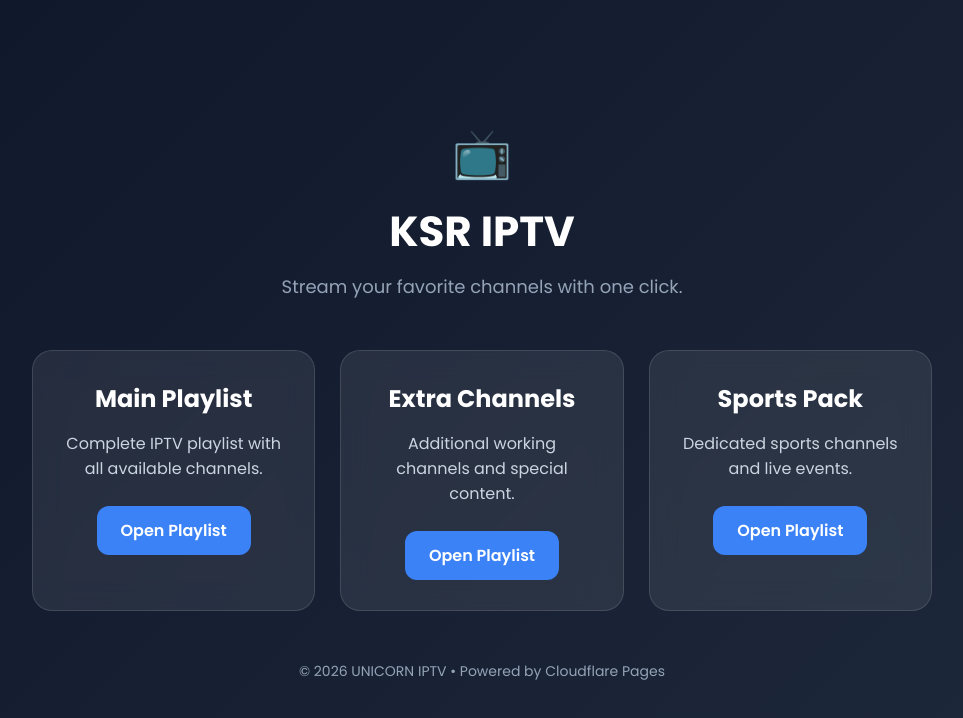
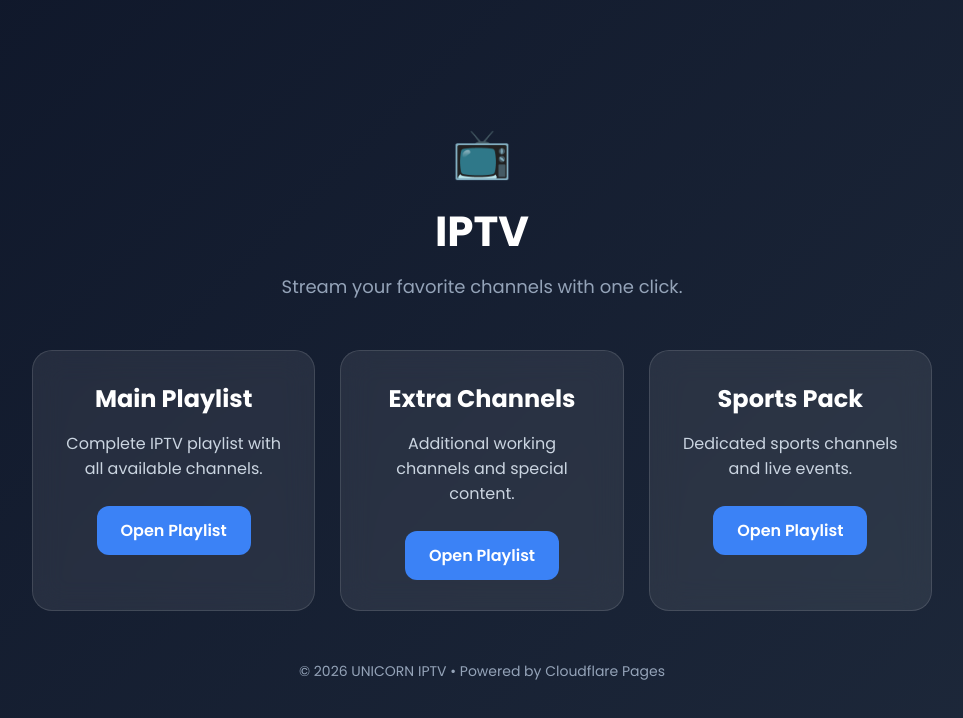
Before and after one commit to Shubhamjagtap707/Channel-playlist, a plain HTML site: page index.html in a window 1280 px wide. Shown: the whole page, without its empty margins (158-1121 px from the left). Drawn offline with Linux system fonts and the light colour scheme.

Commit message:
Change title from 'KSR IPTV' to 'IPTV'

```diff
--- a/index.html
+++ b/index.html
@@ -115,7 +115,7 @@
 
         <div class="logo">📺</div>
 
-        <h1>KSR IPTV</h1>
+        <h1>IPTV</h1>
 
         <p class="subtitle">
             Stream your favorite channels with one click.
```
